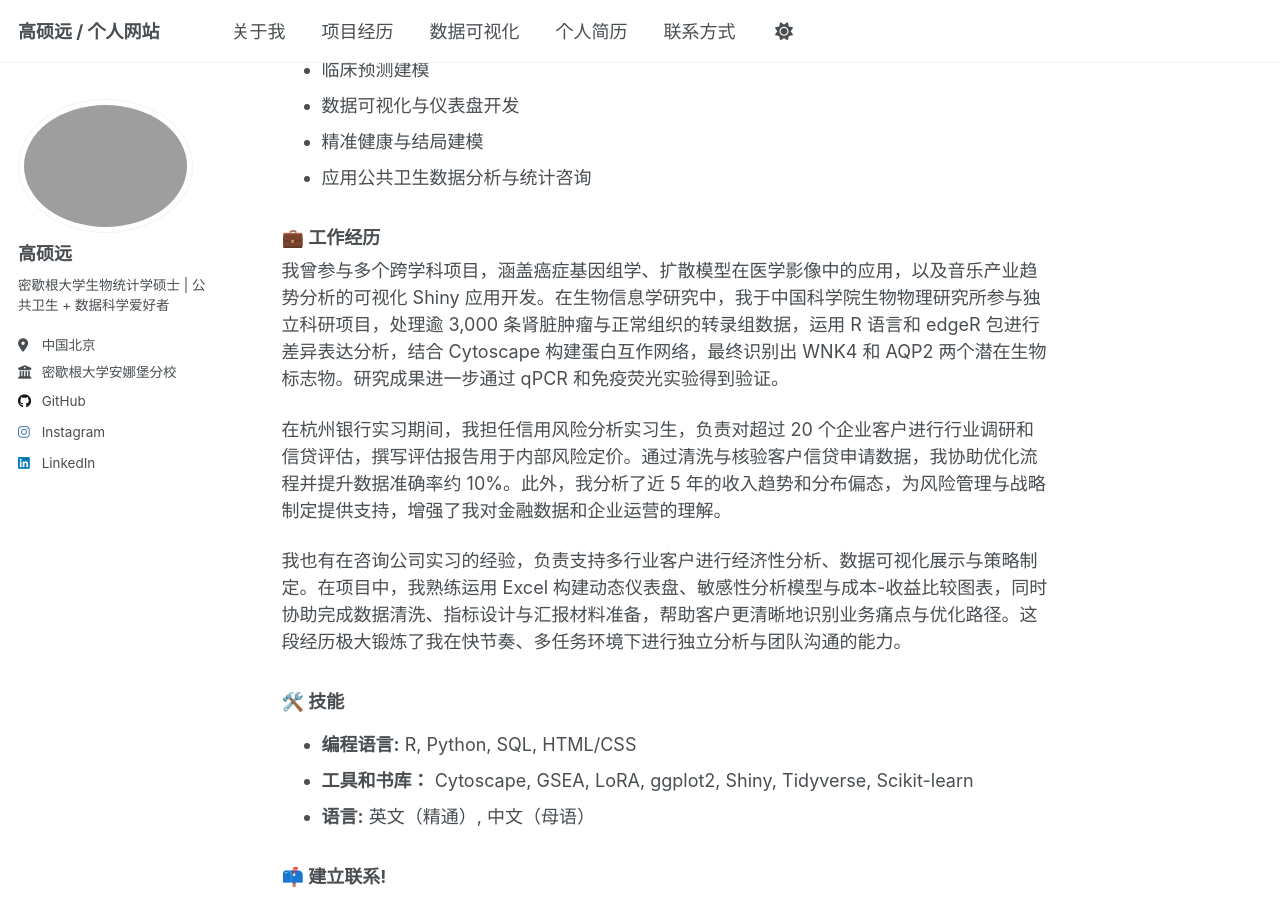
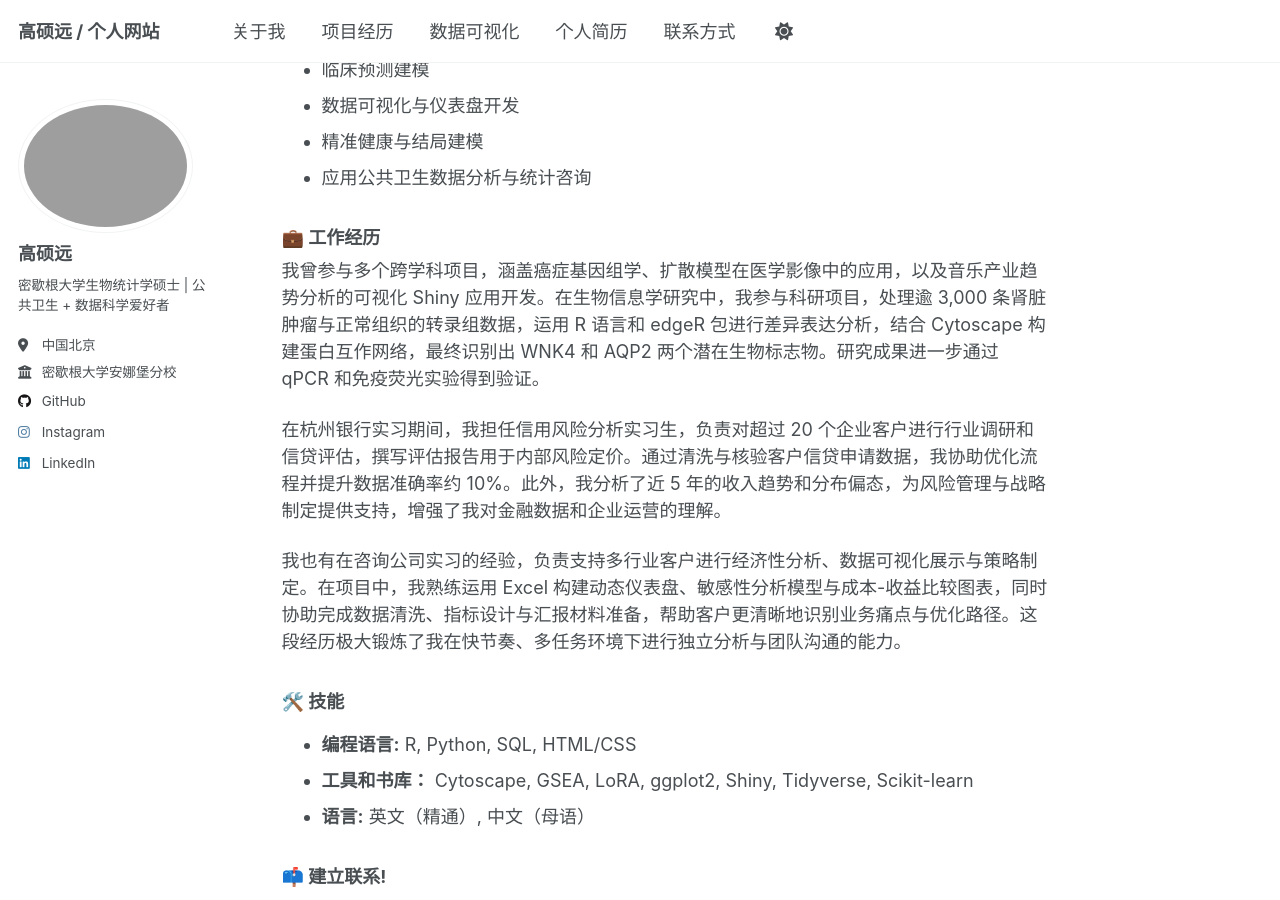
Before and after one commit to GSYH/zh, a Jekyll site: the page built from _pages/about.md, in a window 1280 px wide and 900 px high, scrolled down 521 px. Built offline with Jekyll 4.4.1, drawn with Linux system fonts in a browser that asks for light colours.

Commit message:
Update about.md

```diff
--- a/_pages/about.md
+++ b/_pages/about.md
@@ -25,7 +25,7 @@ redirect_from:
 - 应用公共卫生数据分析与统计咨询
 
 ### 💼 工作经历
-我曾参与多个跨学科项目，涵盖癌症基因组学、扩散模型在医学影像中的应用，以及音乐产业趋势分析的可视化 Shiny 应用开发。在生物信息学研究中，我于中国科学院生物物理研究所参与独立科研项目，处理逾 3,000 条肾脏肿瘤与正常组织的转录组数据，运用 R 语言和 edgeR 包进行差异表达分析，结合 Cytoscape 构建蛋白互作网络，最终识别出 WNK4 和 AQP2 两个潜在生物标志物。研究成果进一步通过 qPCR 和免疫荧光实验得到验证。
+我曾参与多个跨学科项目，涵盖癌症基因组学、扩散模型在医学影像中的应用，以及音乐产业趋势分析的可视化 Shiny 应用开发。在生物信息学研究中，我参与科研项目，处理逾 3,000 条肾脏肿瘤与正常组织的转录组数据，运用 R 语言和 edgeR 包进行差异表达分析，结合 Cytoscape 构建蛋白互作网络，最终识别出 WNK4 和 AQP2 两个潜在生物标志物。研究成果进一步通过 qPCR 和免疫荧光实验得到验证。
 
 在杭州银行实习期间，我担任信用风险分析实习生，负责对超过 20 个企业客户进行行业调研和信贷评估，撰写评估报告用于内部风险定价。通过清洗与核验客户信贷申请数据，我协助优化流程并提升数据准确率约 10%。此外，我分析了近 5 年的收入趋势和分布偏态，为风险管理与战略制定提供支持，增强了我对金融数据和企业运营的理解。
 
```
